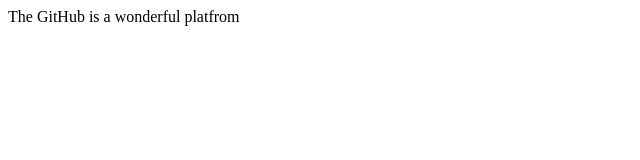
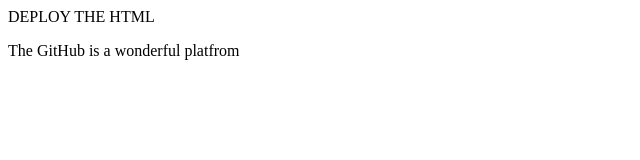
Before and after one commit to HarishSurada/simple-cicd-demo, a plain HTML site: page index.html in a window 1280 px wide. Shown: the whole page, without its empty margins (0-640 px from the left). Drawn offline with Linux system fonts and the light colour scheme.

Commit message:
Updated index.html

```diff
--- a/index.html
+++ b/index.html
@@ -4,5 +4,7 @@
 <title>website</title>
 </head>
 <body>
+  <h>DEPLOY THE HTML</h>
 <p>The GitHub is a wonderful platfrom</p>
+
 </body>
```
